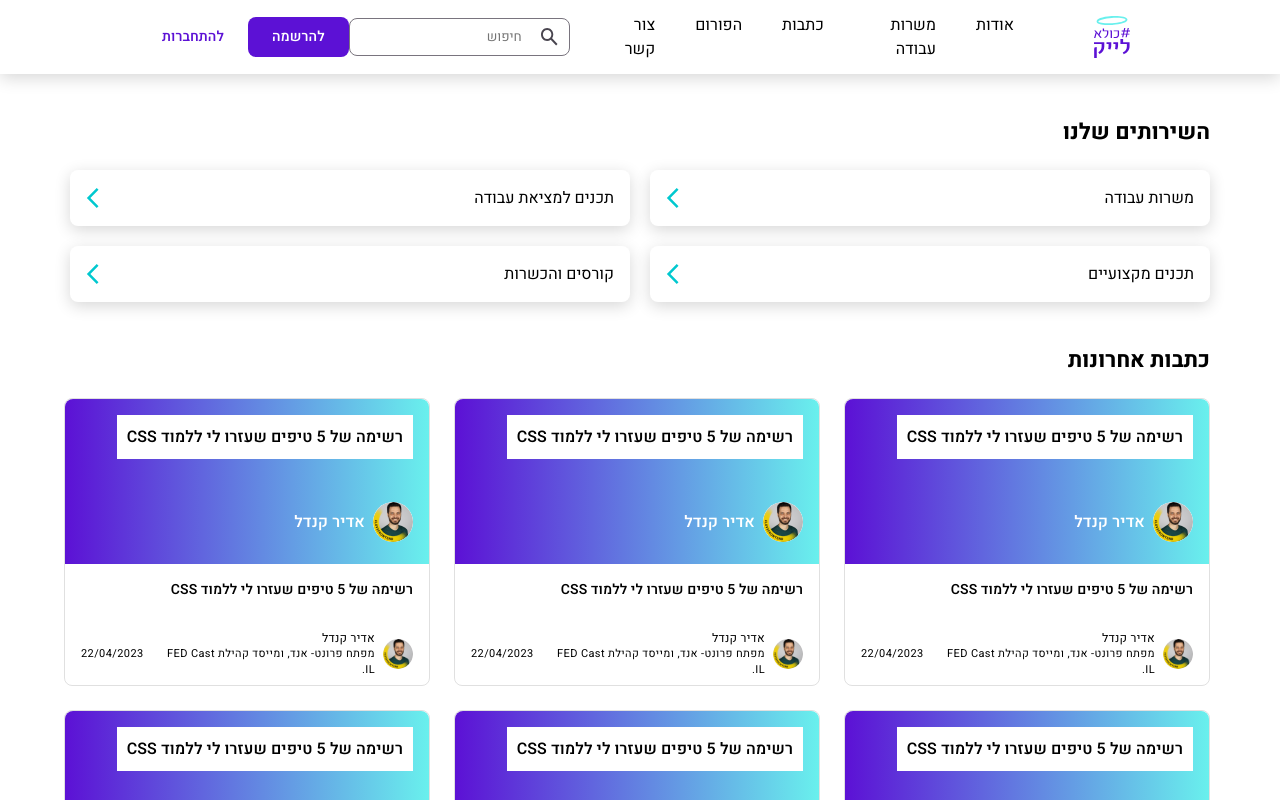
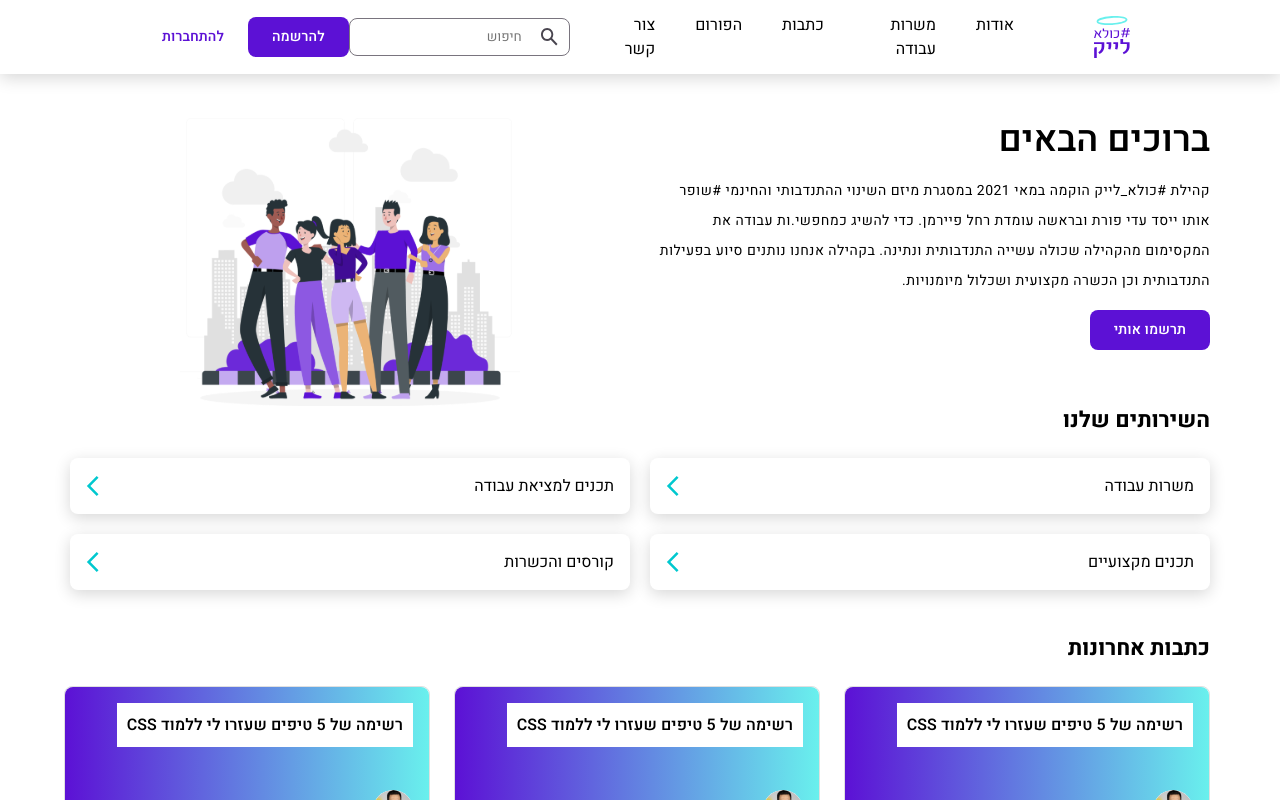
Before and after one commit to Darkmift/jr-job-portal, a React (Vite) app in the folder client/: page /#/ in a window 1280 px wide. Shown: the top 800 px of the page. Built offline with nearby package versions, Linux system fonts and the light colour scheme.

Commit message:
[KLD-19] welcome

```diff
--- /dev/null
+++ b/client/src/pages/Home/Welcome/Welcome.jsx
@@ -0,0 +1,41 @@
+import React from 'react';
+import styles from './Welcome.module.scss';
+import WelcomePic from '@/assets/images/svg/welcome-pic.svg';
+import Button from '@/components/common/Button';
+
+const Welcome = () => {
+    const handleClick = () => {
+        console.log('clicked');
+    };
+
+    return (
+        <>
+            <div className={`${styles.welcomeContainer}`}>
+                <div className={`${styles.welcomeDiv}`}>
+                    <span className={`${styles.title}`}>ברוכים הבאים</span>
+                    <p className={`${styles.text}`}>
+                        קהילת #כולא_לייק הוקמה במאי 2021 במסגרת מיזם השינוי
+                        ההתנדבותי והחינמי #שופר אותו ייסד עדי פורת ובראשה עומדת
+                        רחל פיירמן. כדי להשיג כמחפשי.ות עבודה את המקסימום
+                        מהקהילה שכולה עשייה התנדבותית ונתינה. בקהילה אנחנו
+                        נותנים סיוע בפעילות התנדבותית וכן הכשרה מקצועית ושכלול
+                        מיומנויות.
+                    </p>
+                    <div>
+                        <Button
+                            label="תרשמו אותי"
+                            onClick={handleClick}
+                        ></Button>
+                    </div>
+                </div>
+                <div className={`${styles.imgDiv}`}>
+                    <img
+                        className={`${styles.img}`}
+                        src={WelcomePic}
+                    />
+                </div>
+            </div>
+        </>
+    );
+};
+export default Welcome;
--- /dev/null
+++ b/client/src/pages/Home/Welcome/Welcome.module.scss
@@ -0,0 +1,33 @@
+@import '@/styles/setup/variables';
+@import '@/styles/setup/typography';
+
+.welcomeContainer {
+    display: flex;
+    gap: 20px;
+
+    .welcomeDiv {
+        display: flex;
+        flex-direction: column;
+
+        .title {
+            @include display-medium-36;
+            text-align: right;
+        }
+        .text {
+            color: $black;
+            @include body-regular-14;
+            text-align: right;
+            line-height: 30px;
+            letter-spacing: 0.5px;
+            width: 560px;
+        }
+    }
+
+    .imgDiv {
+        display: flex;
+        flex-direction: row;
+        flex-grow: 1;
+        justify-content: center;
+        align-items: center;
+    }
+}
--- a/client/src/pages/Home/index.jsx
+++ b/client/src/pages/Home/index.jsx
@@ -1,4 +1,5 @@
 // styles
+import Welcome from './Welcome/Welcome';
 import OurServices from './OurServices';
 import ServiceTab from './OurServices/ServiceTab';
 import ArticleList from '@/components/common/Article/ArticleList';
@@ -82,6 +83,7 @@ const articles = [
 function Home() {
     return (
         <main className={styles['home-page']}>
+            <Welcome />
             <OurServices>
                 {serviceTabsData.map((s, key) => (
                     <ServiceTab
```
Also changed, not shown: client/src/assets/images/svg/welcome-pic.svg (added).
